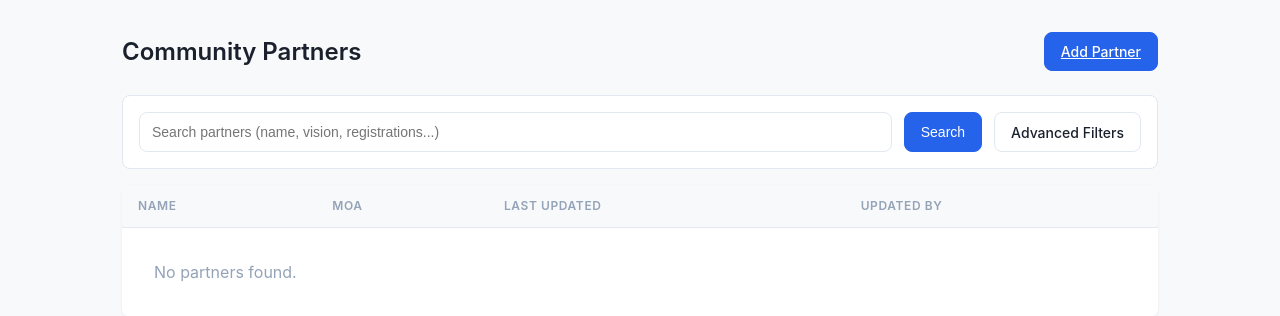
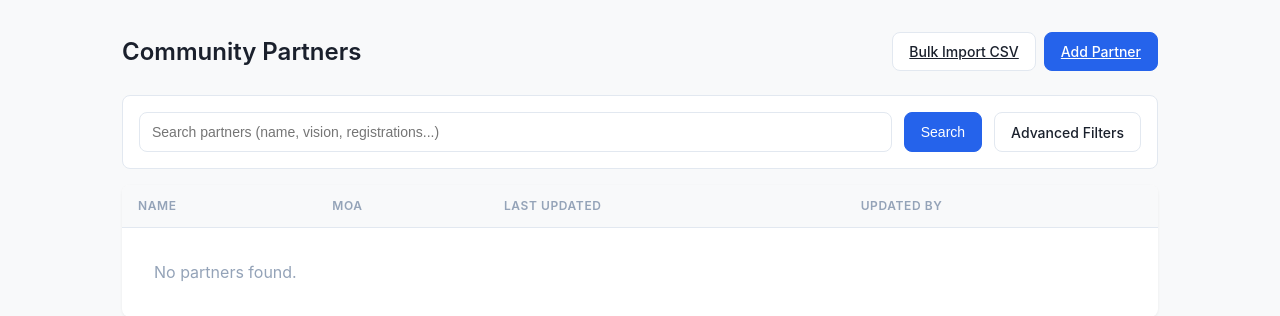
Before and after one commit to mooky424/osci-info-hub, a Django app: page /partners/ in a window 1280 px wide. Shown: the part 68-384 px from the top of the page. Run offline with Django 5.2, Linux system fonts and the light colour scheme; the visitor is signed in with stand-in values (Sample User, id 1); data comes from the database, SQL or seed files in the repository; data that the repository does not hold is empty.

Commit message:
Fix header layout and add bulk import link to partner list

```diff
--- a/templates/partners/partner_detail.html
+++ b/templates/partners/partner_detail.html
@@ -5,12 +5,12 @@
 {% block content %}
 <div class="page-header">
   <h1>{{ partner.name }}</h1>
-  <div>
+  <div class="header-actions">
     <a class="btn btn-secondary" href="{% url 'partner-list' %}">Back to Partners</a>
     {% if user.is_authenticated %}
     <a class="btn btn-secondary" href="{% url 'partner-export-pdf' partner.pk %}">Export PDF</a>
     <a class="btn btn-primary" href="{% url 'partner-update' partner.pk %}">Edit Partner</a>
-    <form method="post" action="{% url 'partner-delete' partner.pk %}" style="display: inline;">
+    <form method="post" action="{% url 'partner-delete' partner.pk %}" style="display: inline-flex; margin: 0;">
       {% csrf_token %}
       <button type="submit" class="btn btn-danger" onclick="return confirm('Are you sure you want to archive this partner?');">Archive Partner</button>
     </form>
--- a/templates/partners/partner_list.html
+++ b/templates/partners/partner_list.html
@@ -6,7 +6,10 @@
 <div class="page-header">
   <h1>Community Partners</h1>
   {% if user.is_authenticated %}
-  <a class="btn btn-primary" href="{% url 'partner-create' %}">Add Partner</a>
+  <div class="header-actions">
+    <a class="btn btn-secondary" href="{% url 'partner-bulk-import' %}">Bulk Import CSV</a>
+    <a class="btn btn-primary" href="{% url 'partner-create' %}">Add Partner</a>
+  </div>
   {% endif %}
 </div>
 
```
